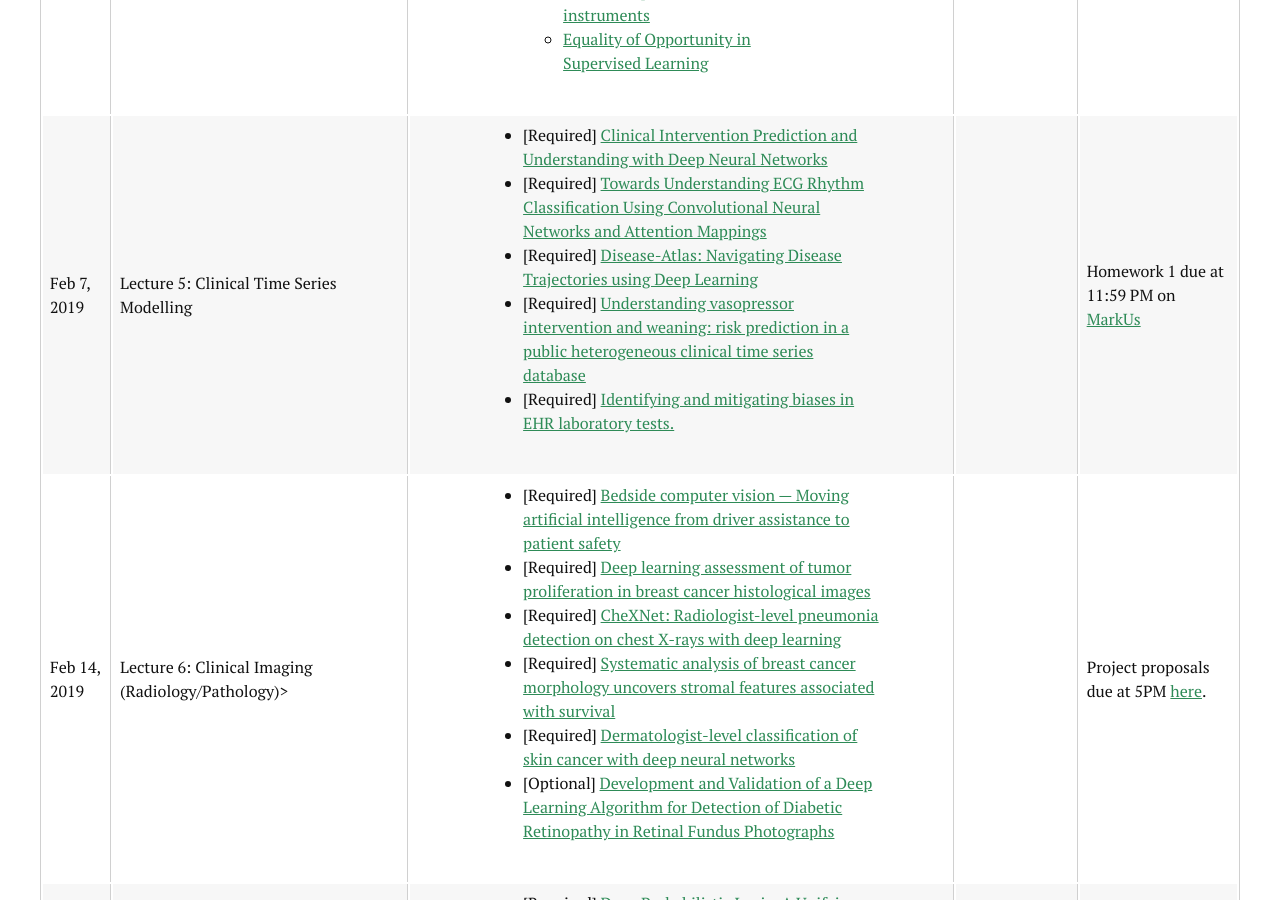
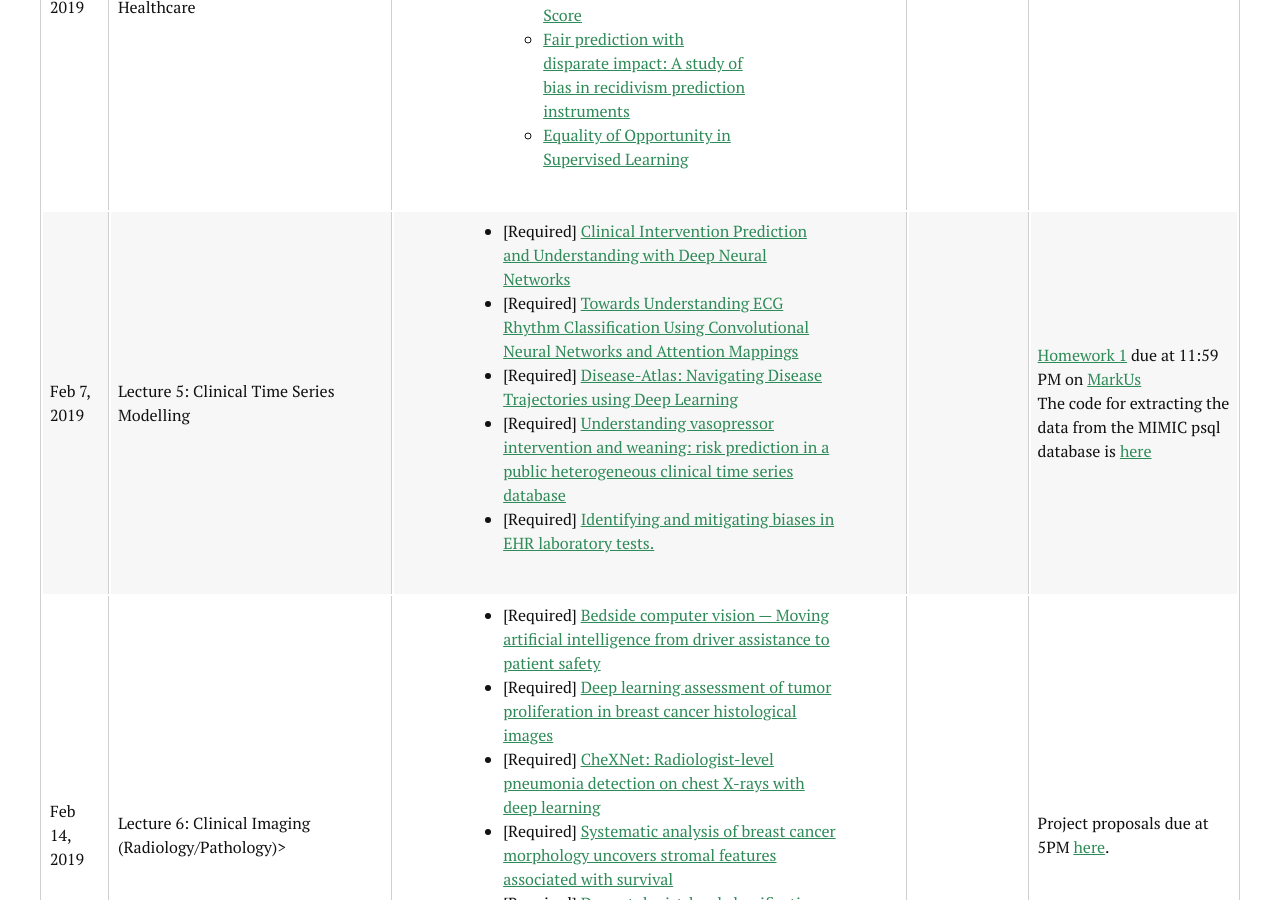
Before and after one commit to CS2541-ML4H2019/CS2541-ML4H2019.github.io, a Jekyll site: the page built from schedule.md, in a window 1280 px wide and 900 px high, scrolled down 1422 px. Built offline with Jekyll 4.4.1, drawn with Linux system fonts in a browser that asks for light colours; nearby versions of some CDN libraries.

Commit message:
added HW1 to website as pdf

```diff
--- a/index.html
+++ b/index.html
@@ -32,7 +32,7 @@ Piazza: <a href="https://piazza.com/utoronto.ca/winter2019/csc2541">https://piaz
 <h2>Grading</h2>
 <p>Course grade will be made up of:
   <ul>
-    <li><b>15%</b> Homework (1 problem set) *</li>
+    <li><b>15%</b> Homework (<a href=/problem_set/CS2541-ProblemSet-1.pdf>1 problem set</a>) *</li>
     <li><b>10%</b> Weekly reflections submitted in <a href="https://markus.teach.cs.toronto.edu/csc2541-2019-01">Markus</a> for <b>all</b> required papers in reading list (1-2 questions)</li>
     <li><b>15%</b> <a href=/reflections>Paper presentation</a> done on a topic in-class (sign-up after the first lecture)</li>
     <li><b>60%</b> <a href=/Project>Course project</a> (an eight-page write up of your application of ML approaches to a healthcare problem)</li>
--- a/schedule.md
+++ b/schedule.md
@@ -98,7 +98,8 @@ title: Schedule
     <td>
     </td>
     <td>
-      Homework 1 due at 11:59 PM on <a href="https://markus.teach.cs.toronto.edu/csc2541-2019-01">MarkUs</a>
+      <a href='/problem_set/CS2541-ProblemSet-1.pdf'>Homework 1</a> due at 11:59 PM on <a href="https://markus.teach.cs.toronto.edu/csc2541-2019-01">MarkUs</a><br>
+      The code for extracting the data from the MIMIC psql database is <a href="https://github.com/CS2541-ML4H2019/CS2541-ML4H2019.github.io/tree/master/problem_set">here</a>
     </td>
   </tr>
   <tr>
```
Also changed, not shown: 1 other file.
